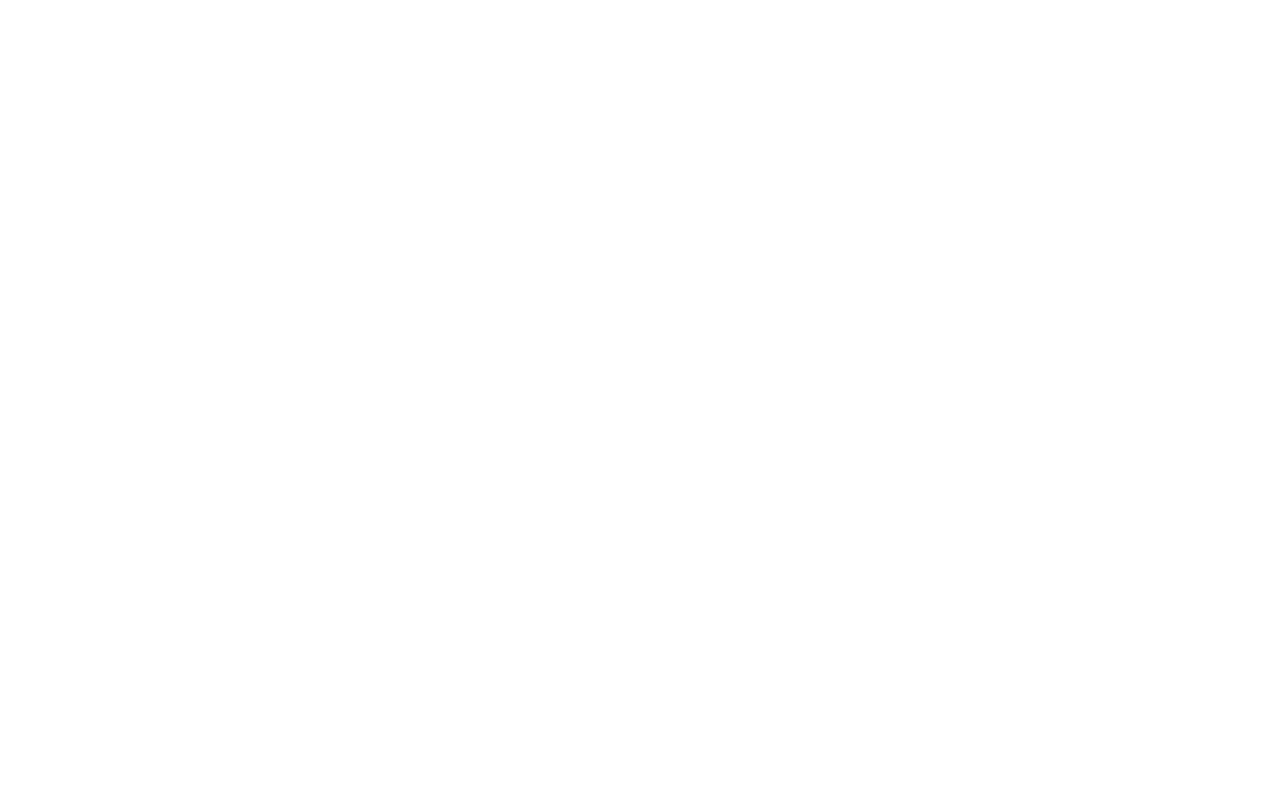
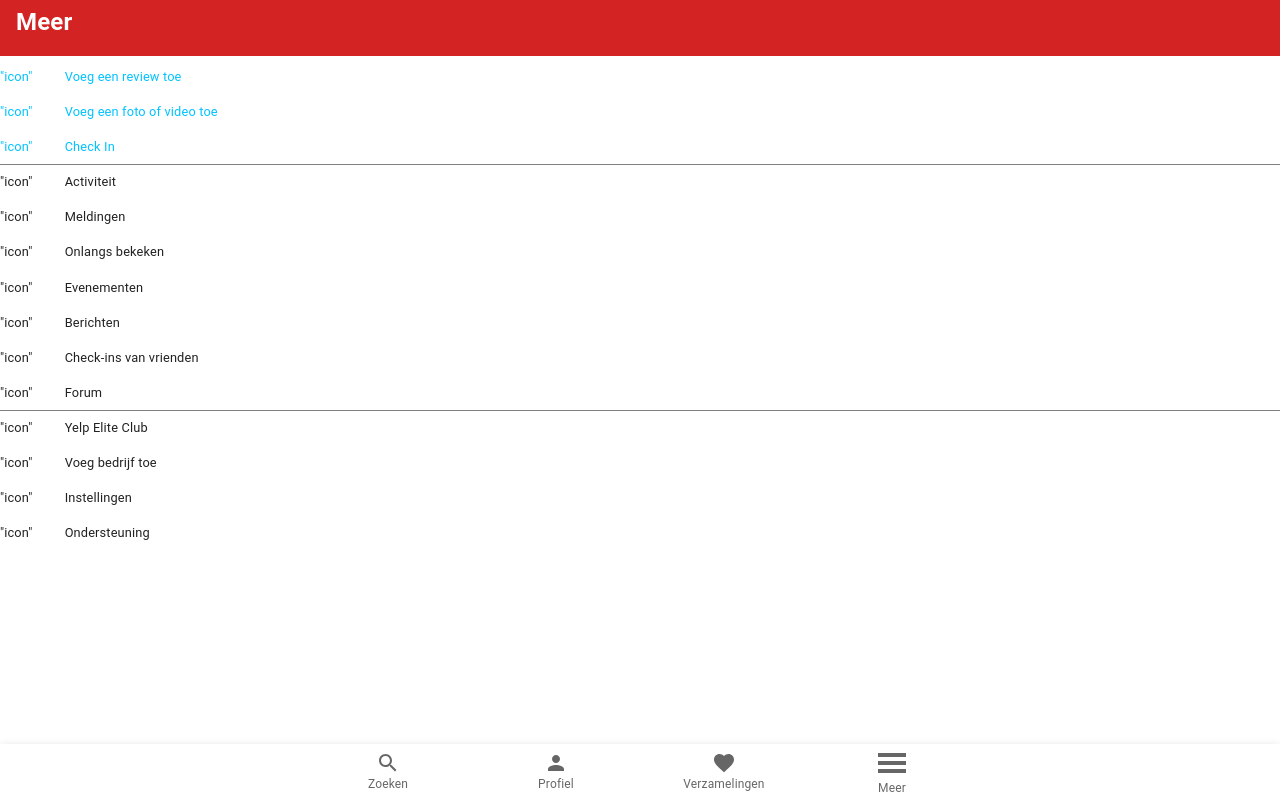
Before and after one commit to thomasdierickx/MyFavouriteApp, a React (Create React App) app: page /more in a window 1280 px wide. Before the commit this address had no page. Built offline with nearby package versions, Linux system fonts and the light colour scheme.

Commit message:
In progress #11

```diff
--- a/src/App.js
+++ b/src/App.js
@@ -9,6 +9,7 @@ import Layout from './components/Layout';
 import Home from './pages/Home';
 import Profile from './pages/Profile';
 import Likes from './pages/Likes';
+import More from './pages/More';
 
 function App() {
 
@@ -20,6 +21,7 @@ function App() {
           <Route index element={<Home />} />
           <Route path="profile" element={<Profile />} />
           <Route path="likes" element={<Likes />} />
+          <Route path="more" element={<More />} />
         </Route>
       </Routes>
     </Box>
--- a/src/components/Navbar.js
+++ b/src/components/Navbar.js
@@ -16,7 +16,7 @@ const NavBar = () => {
             <BottomNavigationAction label="Zoeken" to="/" icon={<SearchIcon />} />
             <BottomNavigationAction label="Profiel" to="/profile" icon={<PersonIcon />} />
             <BottomNavigationAction label="Verzamelingen" to="/likes" icon={<FavoriteIcon />} />
-            <BottomNavigationAction label="Meer" to="" icon={<GiHamburgerMenu />} />
+            <BottomNavigationAction label="Meer" to="/more" icon={<GiHamburgerMenu style={{ height: "2rem", width: "2rem" }} />} />
         </BottomNavigation>
     </Paper>);
 }
--- /dev/null
+++ b/src/components/more.module.css
@@ -0,0 +1,42 @@
+.header {
+    background-color: #d32323;
+    margin-top: -2rem;
+}
+
+.h2 {
+    font-size: 1.5rem;
+    color: white;
+    font-weight: 700;
+    padding: 1rem;
+}
+
+.outline {
+    border-bottom: .02rem solid grey;
+    display: flex;
+    justify-content: center;
+    align-items: flex-start;
+    flex-direction: column;
+    gap: .7rem;
+    font-size: .8rem;
+    padding-bottom: .3rem;
+    padding-top: .3rem;
+}
+
+.outlineItem {
+    display: flex;
+    justify-content: center;
+    align-items: center;
+    gap: 2rem;
+    height: 1.5rem;
+}
+
+.outlineNoBorder{
+    display: flex;
+    justify-content: center;
+    align-items: flex-start;
+    flex-direction: column;
+    gap: .7rem;
+    font-size: .8rem;
+    padding-bottom: .3rem;
+    padding-top: .3rem;
+}
--- /dev/null
+++ b/src/pages/More.js
@@ -0,0 +1,76 @@
+import more from '../components/more.module.css';
+import { Box } from '@mui/material';
+
+const More = () => {
+    return (
+        <>
+            <header className={more.header}>
+                <h2 className={more.h2}>Meer</h2>
+            </header>
+            <article className={more.outline} style={{ color: "rgb(0, 195, 255)", marginTop: "-1rem" }} >
+                <section className={more.outlineItem}>
+                    "icon"
+                    <p className={more.outlineItemText}>Voeg een review toe</p>
+                </section>
+                <section className={more.outlineItem}>
+                    "icon"
+                    <p className={more.outlineItemText}>Voeg een foto of video toe</p>
+                </section>
+                <section className={more.outlineItem}>
+                    "icon"
+                    <p className={more.outlineItemText}>Check In</p>
+                </section>
+            </article>
+            <article className={more.outline}>
+                <section className={more.outlineItem}>
+                    "icon"
+                    <p className={more.outlineItemText}>Activiteit</p>
+                </section>
+                <section className={more.outlineItem}>
+                    "icon"
+                    <p className={more.outlineItemText}>Meldingen</p>
+                </section>
+                <section className={more.outlineItem}>
+                    "icon"
+                    <p className={more.outlineItemText}>Onlangs bekeken</p>
+                </section>
+                <section className={more.outlineItem}>
+                    "icon"
+                    <p className={more.outlineItemText}>Evenementen</p>
+                </section>
+                <section className={more.outlineItem}>
+                    "icon"
+                    <p className={more.outlineItemText}>Berichten</p>
+                </section>
+                <section className={more.outlineItem}>
+                    "icon"
+                    <p className={more.outlineItemText}>Check-ins van vrienden</p>
+                </section>
+                <section className={more.outlineItem}>
+                    "icon"
+                    <p className={more.outlineItemText}>Forum</p>
+                </section>
+            </article>
+            <article className={more.outlineNoBorder}>
+                <section className={more.outlineItem}>
+                    "icon"
+                    <p className={more.outlineItemText}>Yelp Elite Club</p>
+                </section>
+                <section className={more.outlineItem}>
+                    "icon"
+                    <p className={more.outlineItemText}>Voeg bedrijf toe</p>
+                </section>
+                <section className={more.outlineItem}>
+                    "icon"
+                    <p className={more.outlineItemText}>Instellingen</p>
+                </section>
+                <section className={more.outlineItem}>
+                    "icon"
+                    <p className={more.outlineItemText}>Ondersteuning</p>
+                </section>
+            </article>
+        </>
+    );
+}
+
+export default More;
```
